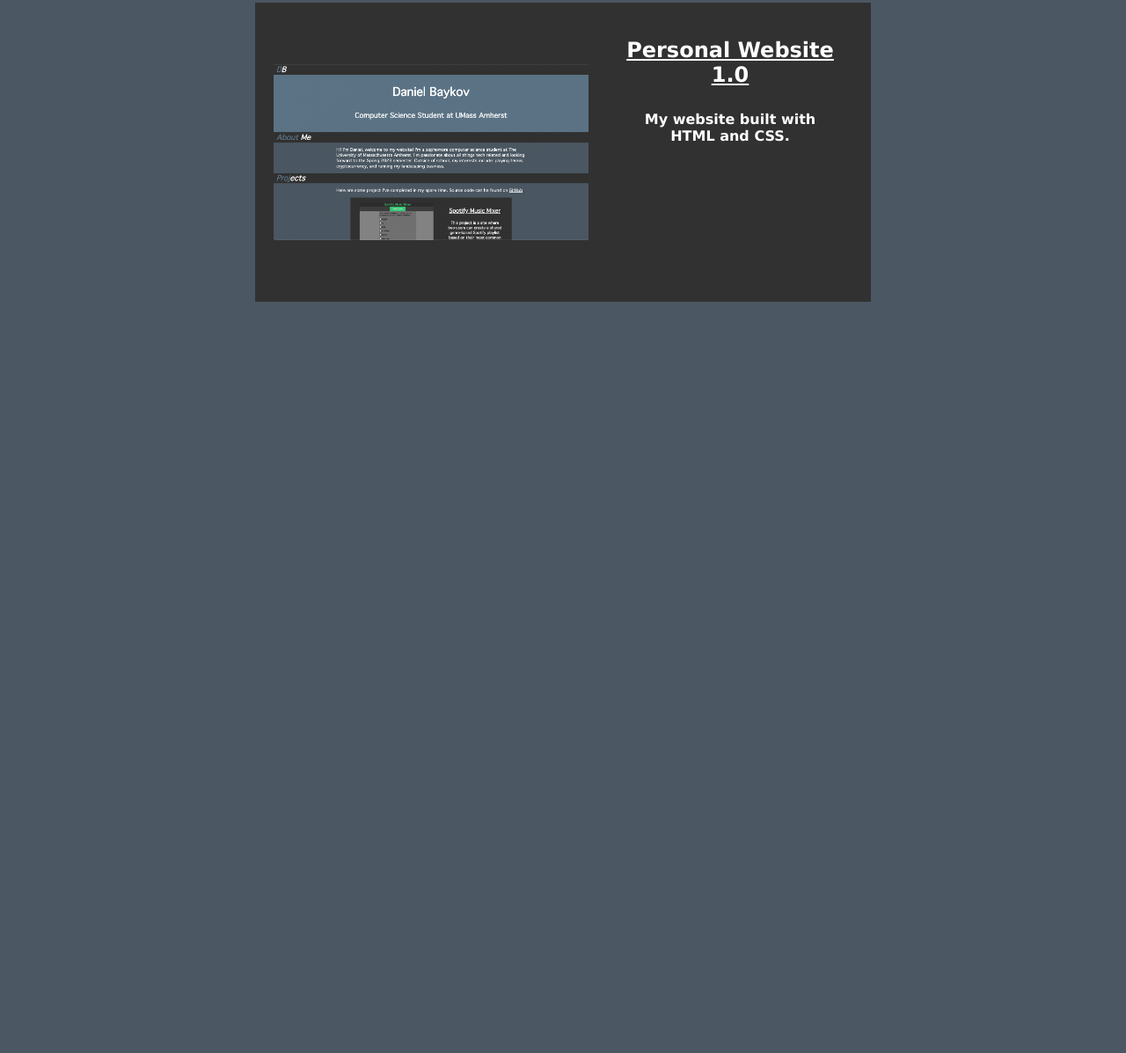
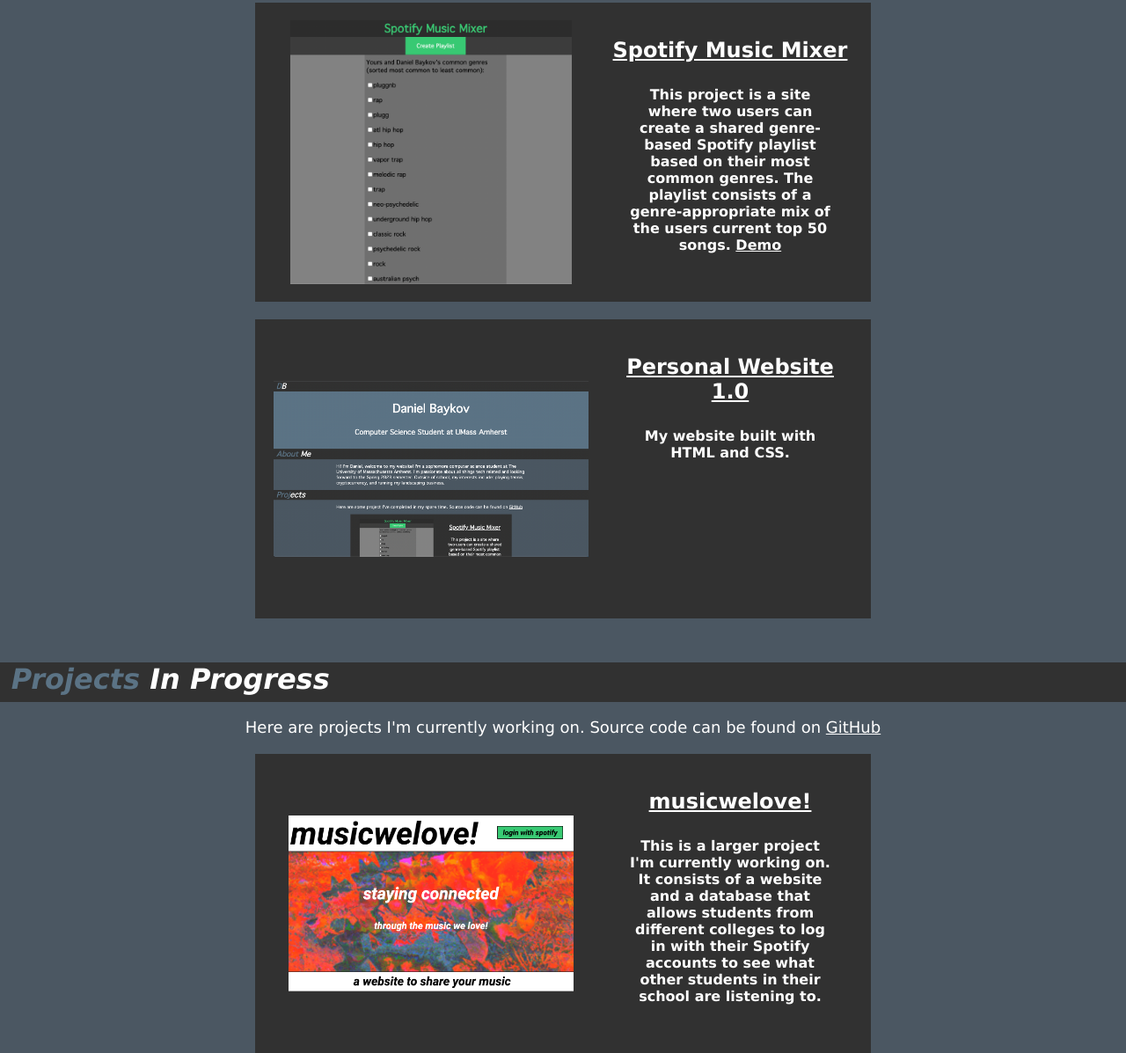
Before and after one commit to danbayk/danbayk.github.io, a plain HTML site: page index.html in a window 1280 px wide. Shown: the part 963-2160 px from the top of the page at 88% size. Before the commit the page ends 1306 px from the top, so only its background shows below. Drawn offline with Linux system fonts and the light colour scheme.

Commit message:
updated projects

```diff
--- a/index.html
+++ b/index.html
@@ -23,7 +23,7 @@
 		<h1><em>About <span>Me</span></em></h1>
 	</header>
 	<p class = "about-text">
-		Hi! I'm Daniel, welcome to my website! I'm a sophomore computer science student at The University of Massachusetts Amherst. I'm passionate about all things tech related and looking forward to the Spring 2023 semester. Outside of school, my interests include: playing tennis, cryptocurrency, and running my landscaping business.
+		Hi! I'm Daniel, welcome to my website! I'm a junior year computer science student at The University of Massachusetts Amherst. I'm passionate about all things tech related and looking forward to the Fall 2023 semester. Outside of school, my interests include: playing tennis, cryptocurrency, and running my landscaping business.
 	</p>
 </div>
 <div>
@@ -31,6 +31,16 @@
 		<h1><em>Proj<span>ects</span></em></h1>
 	</header>
 	<p class = "about-text">Here are some projects I've completed in my spare time. Source code can be found on <a href="https://github.com/danbayk" target="_blank">GitHub</a></p>
+</div>
+<div class = "card">
+	<section class = "cardtitle">
+		<h2><a href="https://github.com/danbayk/cryptocurrency-futures-trading-bot" target="_blank">Cryptocurrency Futures Trading Bot</a></h2>
+		<h5 class = "card-description">An experimental suite of Python programs featuring multiple automated ETH-USDT pair trading strategies, complemented by custom backtesting scripts for each strategy utilizing the Kucoin futures and market APIs.
+		</h5>
+	</section>
+	<section>
+		<img src = "photos/backtester.png" class = "backtester-image">
+	</section>
 </div>
 <div class = "card">
 	<section class = "cardtitle">
@@ -51,6 +61,22 @@
 		<img src = "photos/websitescreenshot.png" class = "website-preview-image">
 	</section>
 </div>
+<div style="padding-top: 50px">
+	<header>
+		<h1><em>Projects<span> In Progress</span></em></h1>
+	</header>
+	<p class = "about-text">Here are projects I'm currently working on. Source code can be found on <a href="https://github.com/danbayk" target="_blank">GitHub</a></p>
+</div>
+<div class = "card">
+	<section class = "cardtitle">
+		<h2><a href="https://github.com/danbayk/musicwelove" target="_blank">musicwelove!</a></h2>
+		<h5 class = "card-description">This is a larger project I'm currently working on. It consists of a website and a database that allows students from different colleges to log in with their Spotify accounts to see what other students in their school are listening to.
+		</h5>
+	</section>
+	<section>
+		<img src = "photos/musicwelove-photo.png" class = "backtester-image">
+	</section>
+</div>
 </div>
 </body>
 </html>
--- a/stylesheet.css
+++ b/stylesheet.css
@@ -7,6 +7,10 @@
 header{
   height: 45px;
   background-color: #313131;
+}
+
+p{
+  text-align: center;
 }
 
 h1{
```
Also changed, not shown: photos/musicwelove-photo.png (added).
